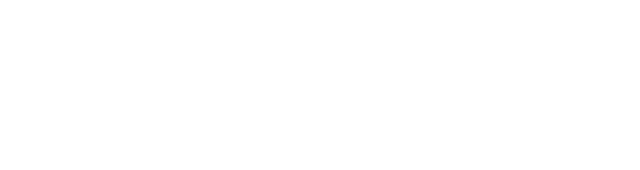
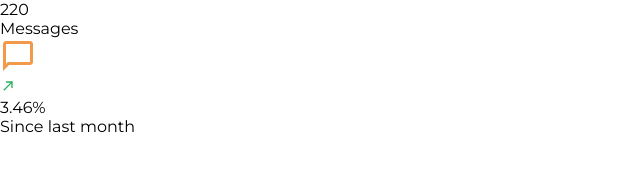
Before and after one commit to Sarita7418/figma-test, a plain HTML site: page index.html in a window 1280 px wide. Shown: the whole page, without its empty margins (0-640 px from the left). Drawn offline with Linux system fonts and the light colour scheme.

Commit message:
structure

```diff
--- a/index.html
+++ b/index.html
@@ -12,5 +12,20 @@
       rel="stylesheet"
     />
   </head>
-  <body></body>
+  <body>
+    <section>
+      <section class="messages">
+        <div>
+          <p class="quantity">220</p>
+          <p>Messages</p>
+        </div>
+        <img src="assets/message-outline.svg" alt="" />
+      </section>
+      <section class="stats">
+        <img src="assets/arrow-top-right.svg" alt="" />
+        <p class="indicator">3.46%</p>
+        <p>Since last month</p>
+      </section>
+    </section>
+  </body>
 </html>
```
